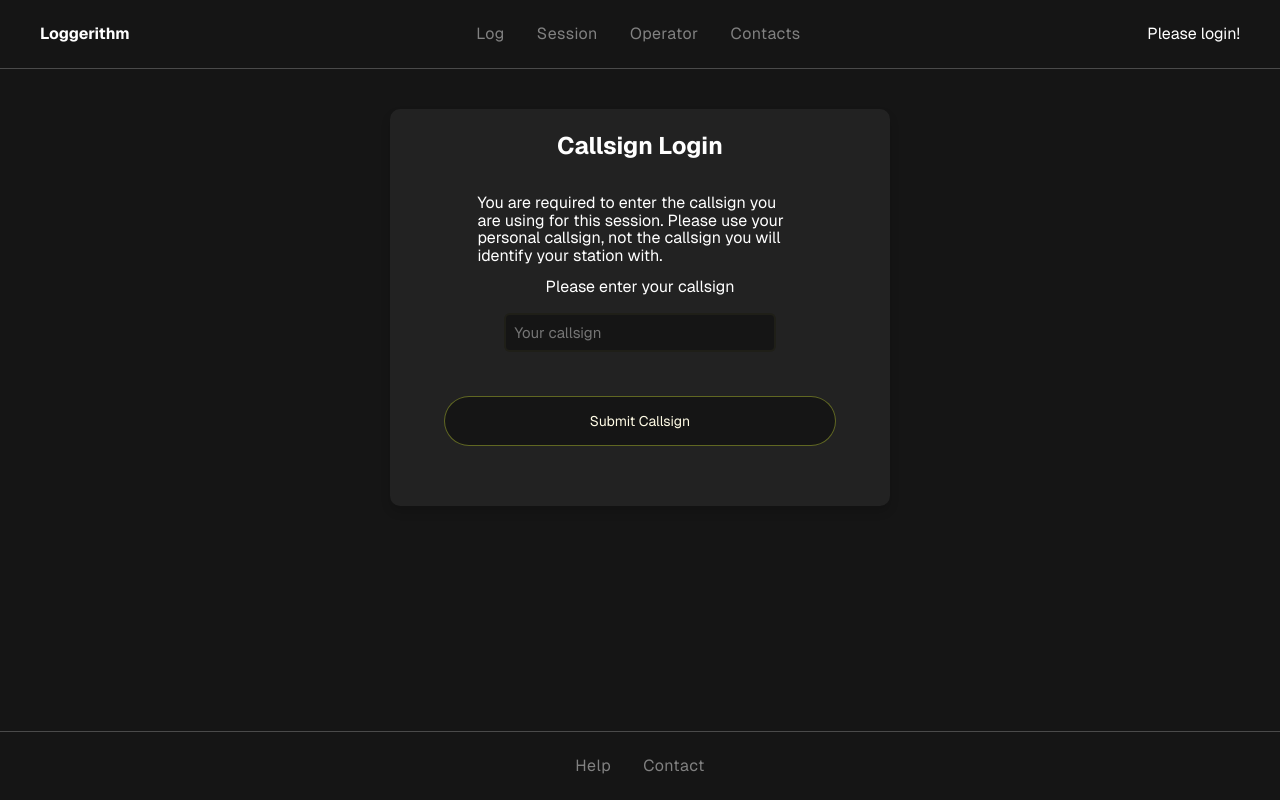
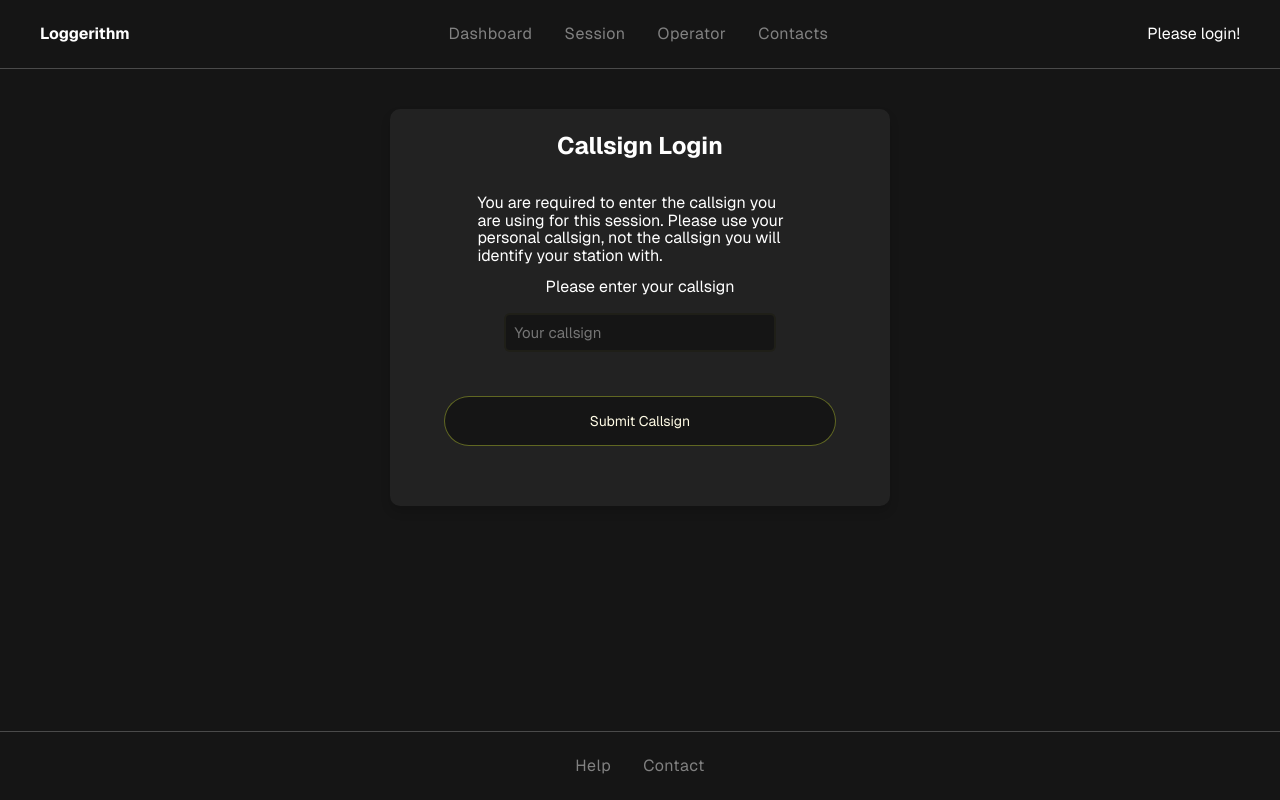
Before and after one commit to ARC-UCF/Loggerithm, a React (Vite) app: page / in a window 1280 px wide. Built offline with nearby package versions, Linux system fonts and the light colour scheme.

Commit message:
Updated 'log' page to 'dashboard'; updated package.json to reflect project name + version

```diff
--- a/package.json
+++ b/package.json
@@ -34,6 +34,6 @@
     "globals": "^17.4.0",
     "typescript": "~6.0.2",
     "typescript-eslint": "^8.58.0",
-    "vite": "^8.0.4"
+    "vite": "^8.0.16"
   }
 }
--- a/src/Components/Navbar.tsx
+++ b/src/Components/Navbar.tsx
@@ -23,7 +23,7 @@ export default function Navbar() {
         <nav>
             <h2>Loggerithm</h2>
             <ul className="nav-links">
-                <li><Link to="/log">Log</Link></li>
+                <li><Link to="/dashboard">Dashboard</Link></li>
                 <li><Link to="/session">Session</Link></li>
                 <li><a onClick={() => openModal("operator")}>Operator</a></li>
                 <li><Link to="/contacts">Contacts</Link></li>
--- a/src/Pages/App.tsx
+++ b/src/Pages/App.tsx
@@ -6,7 +6,7 @@ import ProtectedRoute from "../Layouts/ProtectedLayout.tsx";
 import { AppProvider } from "../Components/AppProvider.tsx";
 import { ToastProvider } from "../Components/ToastProvider.tsx";
 import { ModalProvider } from "../modals/ModalProvider.tsx";
-import Logger from "./Logger.tsx";
+import Logger from "./Dashboard.tsx";
 import Contacts from "./Contacts.tsx";
 import HelpSurface from "./HelpSurface.tsx";
 import HelpLayout from "../Layouts/HelpLayout.tsx";
@@ -31,7 +31,7 @@ export default function App() {
                             <Route element={<ProtectedRoute />}> {/* Elements located under this are protected and require a user to have their callsign in local storage to access them. */}
                                 <Route element={<Layout />}>
                                     <Route path="/session" element={<SessionFeatures />} />
-                                    <Route path="/log" element={<Logger />} />
+                                    <Route path="/dashboard" element={<Logger />} />
                                     <Route path="/contacts" element={<Contacts />} />
                                 </Route>
                                 <Route path="/help" element={<HelpLayout />}>
--- a/src/Pages/Logger.tsx
+++ b/src/Pages/Dashboard.tsx
@@ -4,7 +4,7 @@ import POTA from "./POTA";
 import FieldDay from "./FieldDay";
 import NormalLog from "./NormalLog";
 
-export default function Logger() {
+export default function Dashboard() {
     const [view, setView] = useState<"home" | "pota" | "field" | "normal">("home");
 
     // We use the Activity component from React now to keep the component states the same when we switch between them. This prevents the erasure of form inputs when navigating the log page.
```
Also changed, not shown: 1 other file (tests, documents, lock files or other folders).
